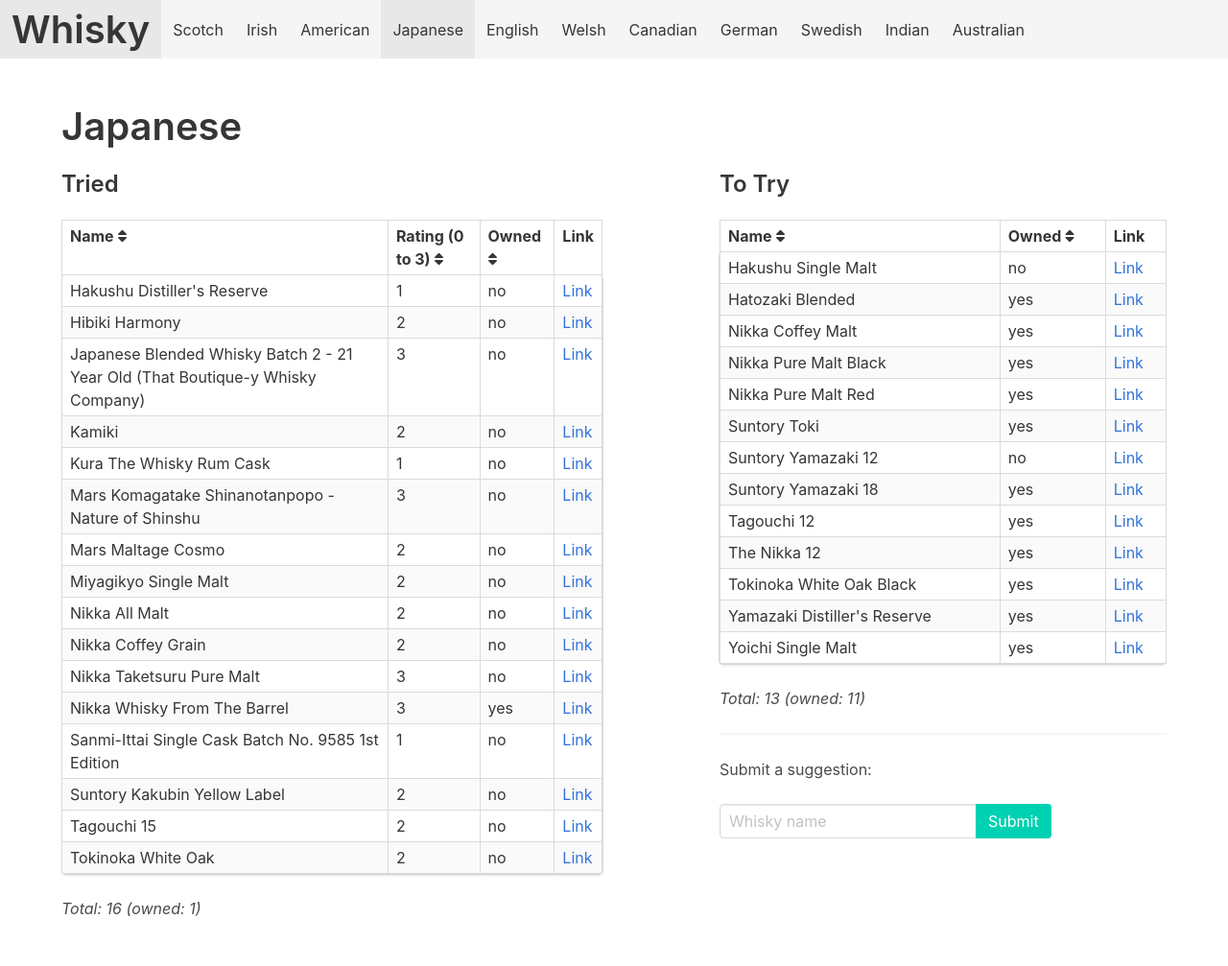
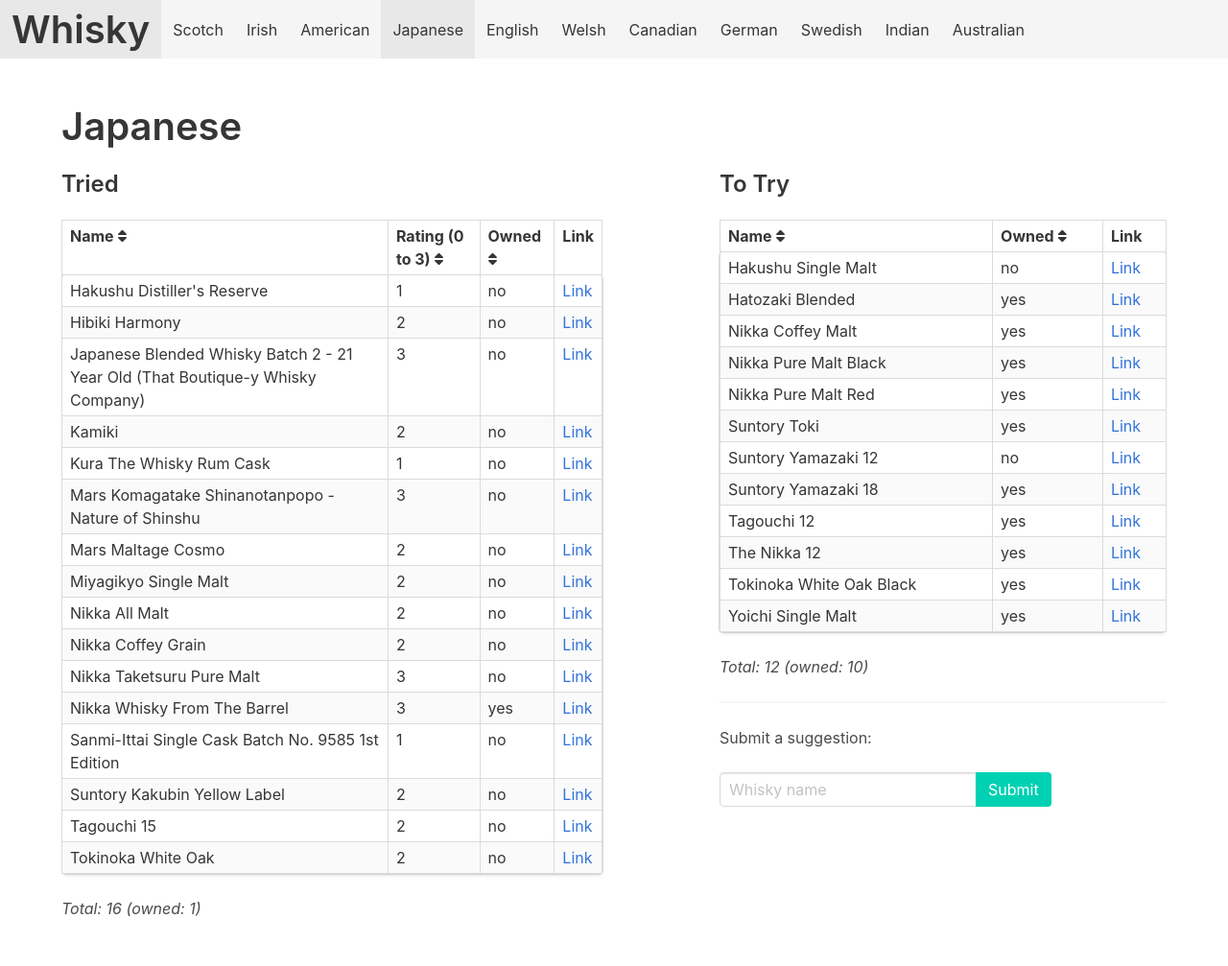
Before and after one commit to grega/whisky, a Jekyll site: the page built from japanese.html, in a window 1280 px wide. Shown: the whole page at 96% size. Built offline with Jekyll 4.4.1, drawn with Linux system fonts in a browser that asks for light colours; nearby versions of some CDN libraries.

Commit message:
Update to_try.yml

```diff
--- a/_data/japanese/to_try.yml
+++ b/_data/japanese/to_try.yml
@@ -18,7 +18,5 @@
   owned: true
 - name: Suntory Toki
   owned: true
-- name: Yamazaki Distiller's Reserve
-  owned: true
 - name: Suntory Yamazaki 18
   owned: true
```
